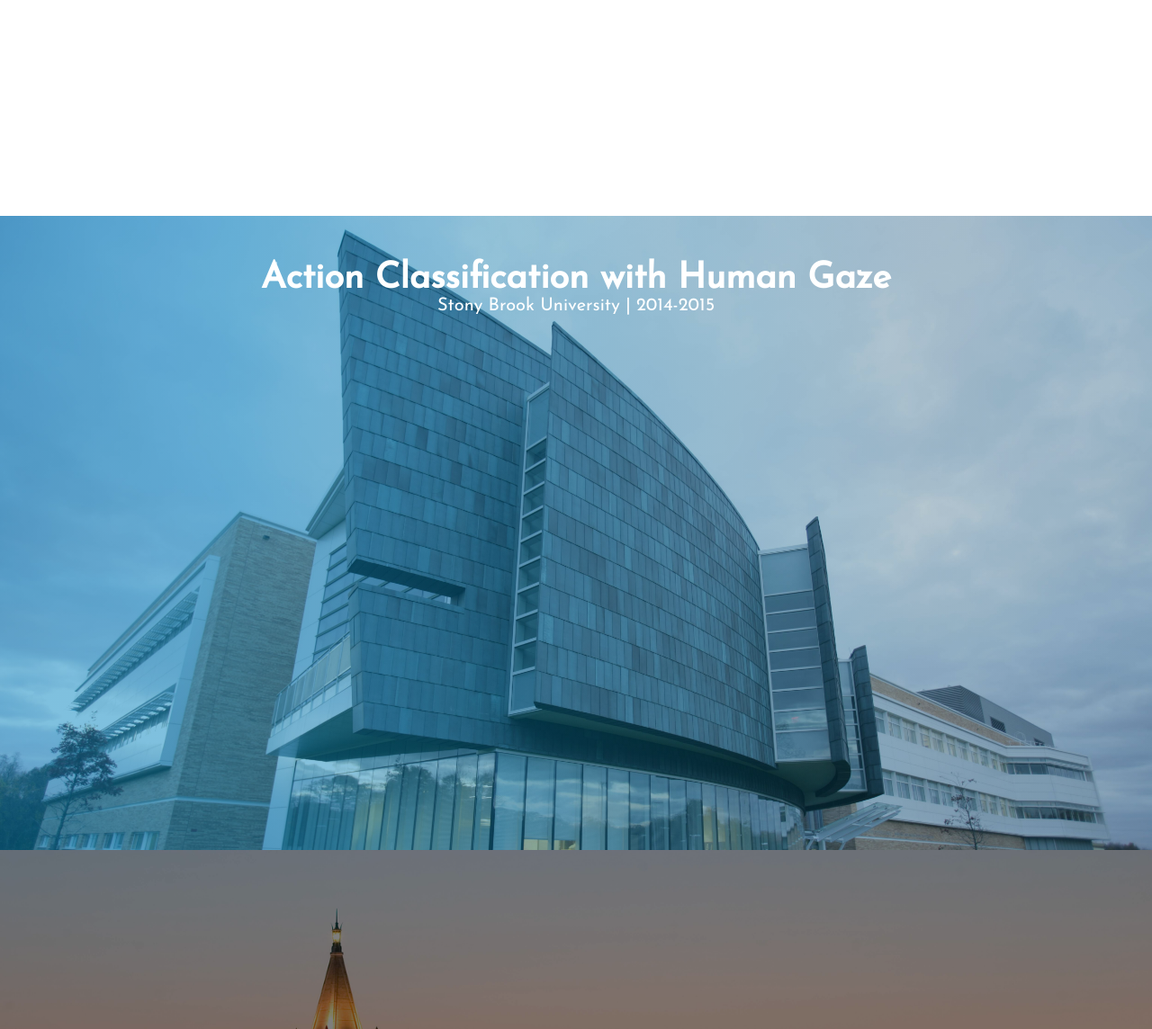
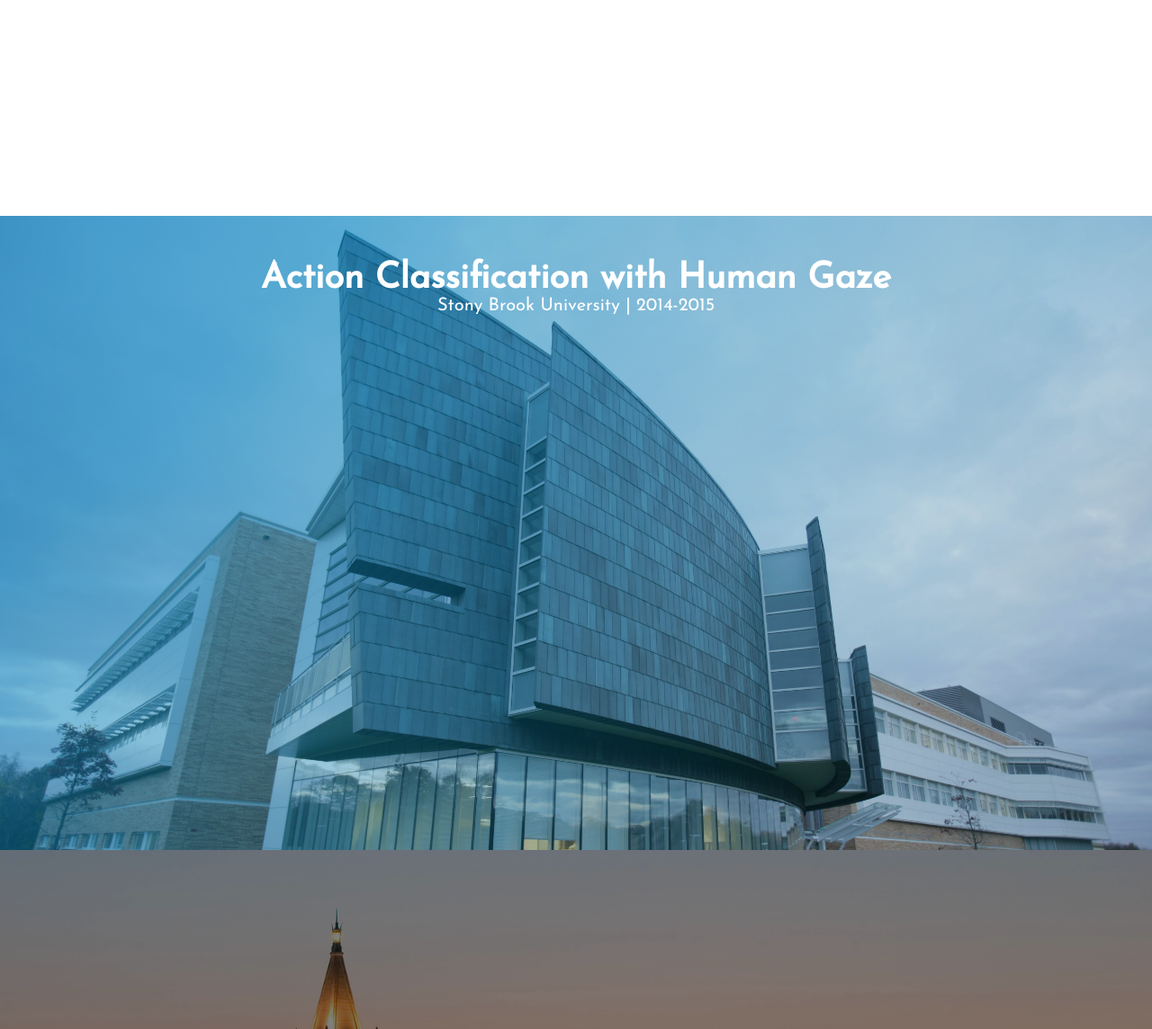
Before and after one commit to garyliangge/GaryGe, a PHP site: page / in a window 1280 px wide. Shown: the part 1170-2314 px from the top of the page at 90% size. Run offline with PHP 8.4, Linux system fonts and the light colour scheme; some libraries are stand-ins or nearby versions.

Commit message:
Changed research page color gradient

```diff
--- a/stylesheets/gary_style.css
+++ b/stylesheets/gary_style.css
@@ -98,7 +98,7 @@ div#filter-red{
   position: absolute;
   left: 0px;
   top: 0px;
-  background: linear-gradient(90deg, rgba(0, 130, 190, 0.50) 20%, rgba(10, 70, 100, 0.30) 80%);
+  background: linear-gradient(135deg, rgba(0, 130, 190, 0.60) 20%, rgba(10, 70, 100, 0.20) 80%);
   /*background-color: rgba(204, 0, 0, .5)*/
 }
 
```
